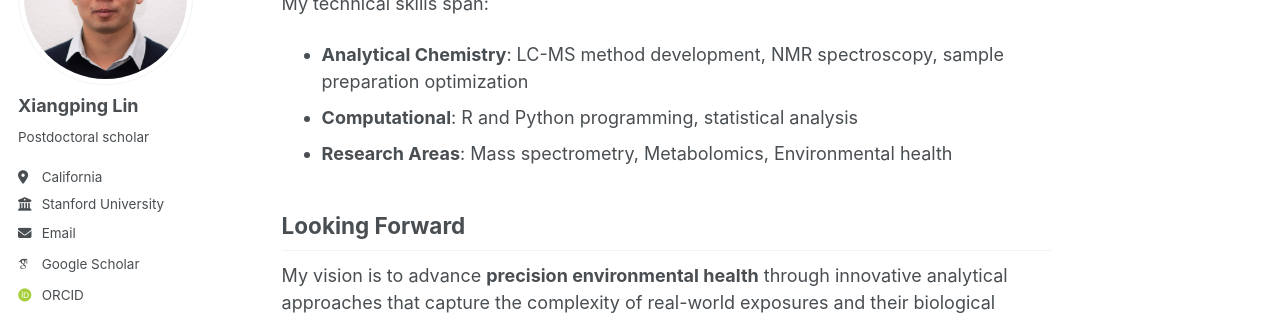
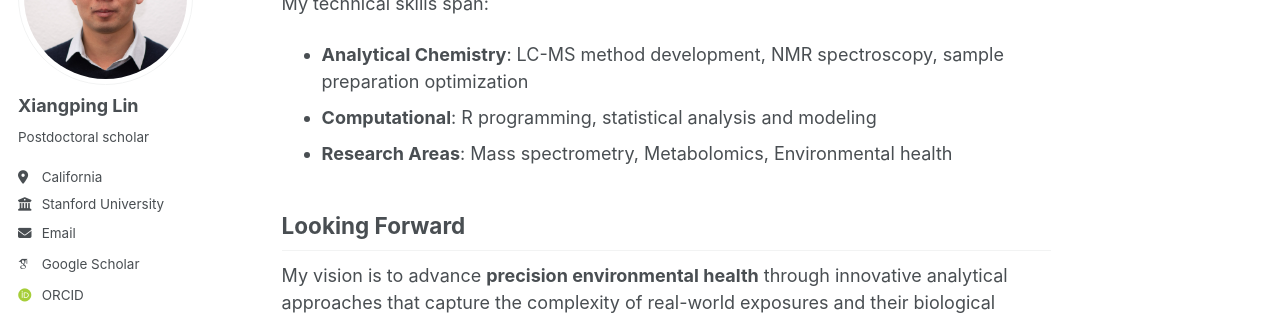
Before and after one commit to xiangpinglin/xiangpinglin.github.io, a Jekyll site: the page built from _pages/about.md, in a window 1280 px wide and 900 px high, scrolled down 1631 px. Shown: the part 191-506 px from the top of the window. Built offline with Jekyll 4.4.1, drawn with Linux system fonts in a browser that asks for light colours; some web fonts are replaced; a script bundle is joined from its source files by our own code; library files that are not in the unit come from our copies.

Commit message:
Update about.md

```diff
--- a/_pages/about.md
+++ b/_pages/about.md
@@ -42,7 +42,7 @@ I serve on the **[Early Career Editorial Board](https://www.mdpi.com/news/14173)
 
 My technical skills span:
 - **Analytical Chemistry**: LC-MS method development, NMR spectroscopy, sample preparation optimization
-- **Computational**: R and Python programming, statistical analysis
+- **Computational**: R programming, statistical analysis and modeling
 - **Research Areas**: Mass spectrometry, Metabolomics, Environmental health
 
 ## Looking Forward
```
